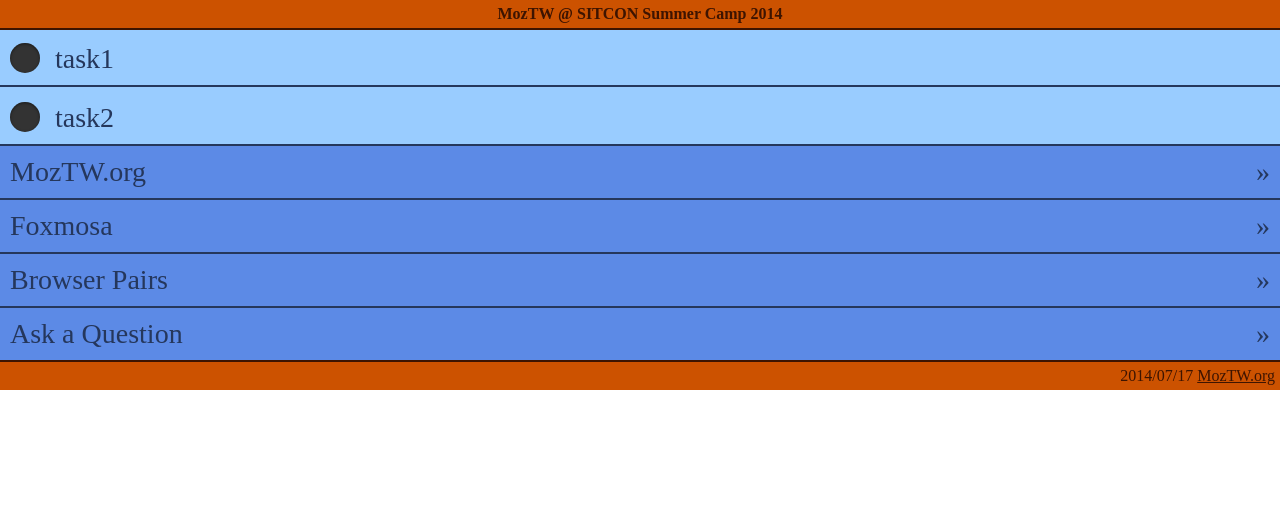
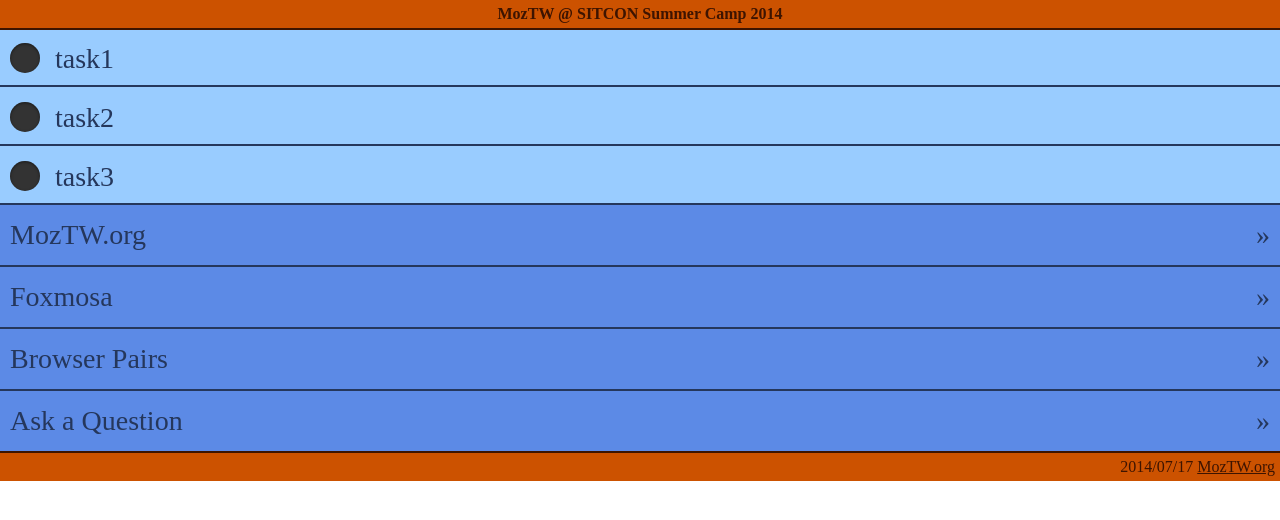
Before and after one commit to mingtsay/moztw-sitcon-summer-camp-2014, a plain HTML site: page index.html in a window 1280 px wide. Drawn offline with Linux system fonts and the light colour scheme.

Commit message:
update style.css

```diff
--- a/index.html
+++ b/index.html
@@ -13,6 +13,7 @@
         <ul>
             <li><label><input type="checkbox" /><span></span>task1</label></li>
             <li><label><input type="checkbox" /><span></span>task2</label></li>
+            <li><label><input type="checkbox" /><span></span>task3</label></li>
             <li><a href="http://moztw.org/">MozTW.org</a></li>
             <li><a href="http://moztw.org/foxmosa/">Foxmosa</a></li>
             <li><a href="http://moztw.org/foxmosa/game/pairs/">Browser Pairs</a></li>
--- a/style.css
+++ b/style.css
@@ -32,6 +32,9 @@ li a, li label {
     padding: 10px;
     font-size: 28px;
     color: #25375c;
+}
+li a {
+    padding: 14px 10px;
 }
 li a:after {
     content: '\bb';
```
